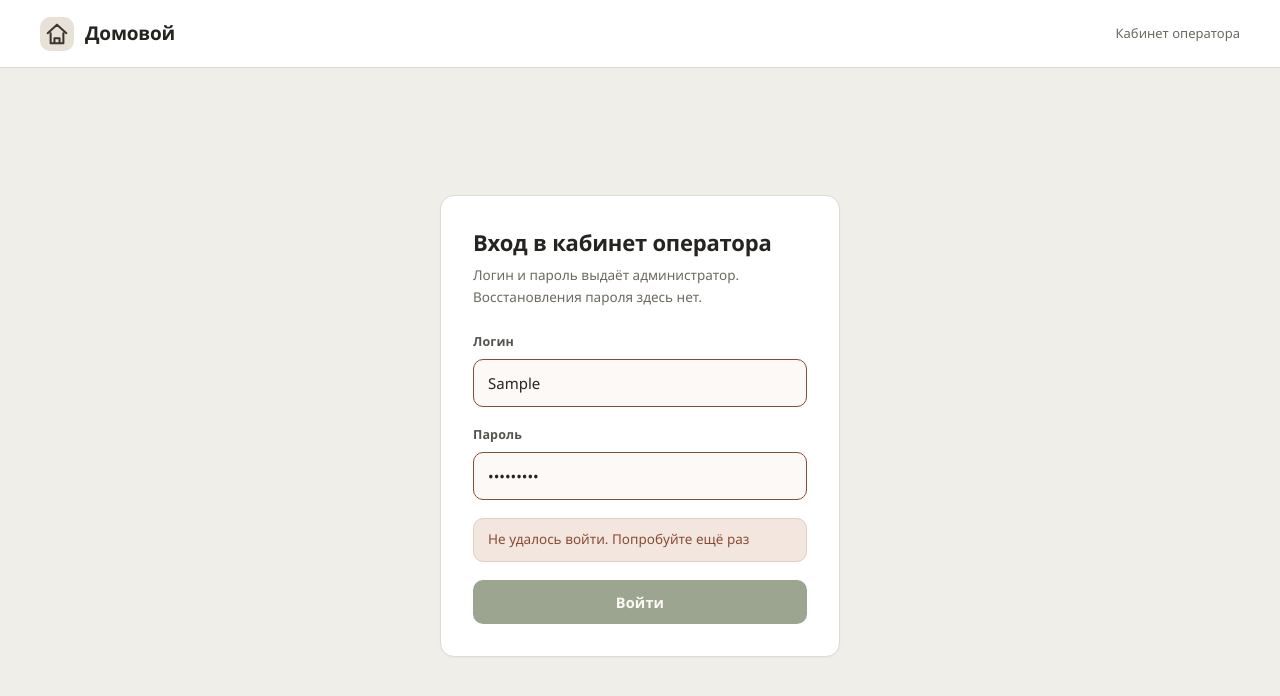
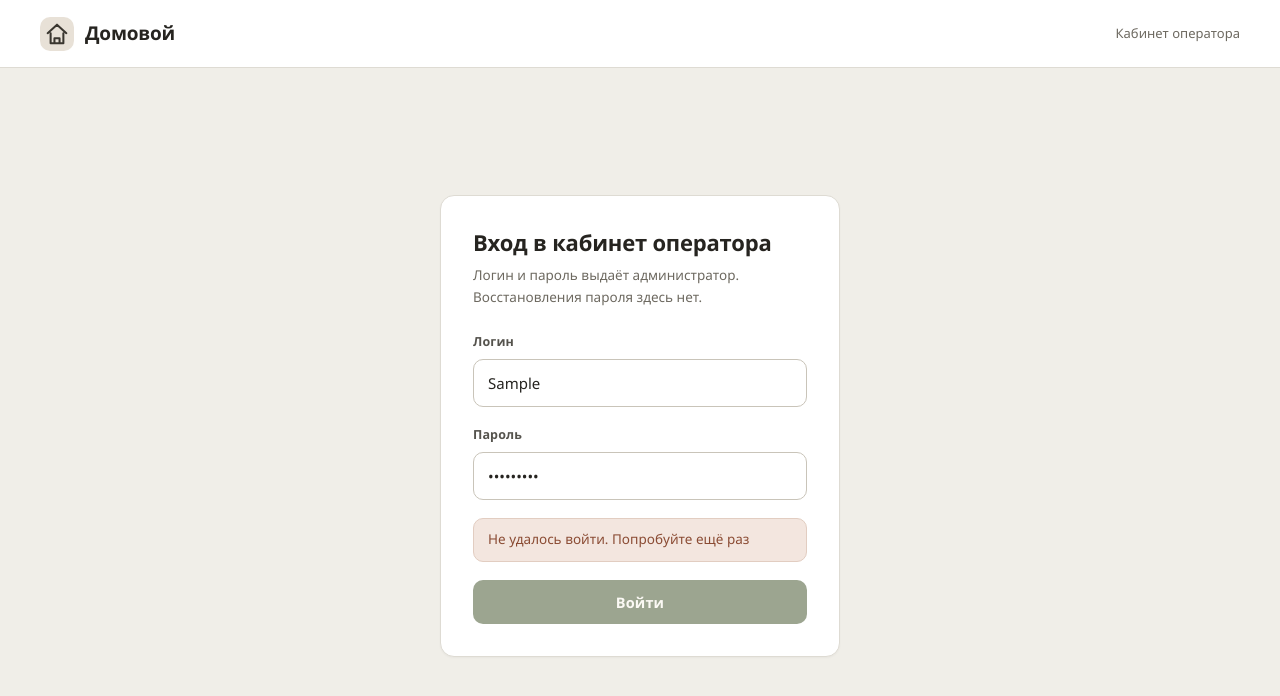
Before and after one commit to gidvantus/factory-dormitory-management, a React (Vite) app in the folder operator/frontend/: page /login in a window 1280 px wide. Both pictures are taken after typing "Sample", "Sample123" into the empty fields and a click on the button "Войти". Shown: the top 696 px of the page. Built offline with nearby package versions, Linux system fonts and the light colour scheme; no server answers.

Commit message:
Доработка #126 по ревью №2: подсветка полей только при отказе по паре (401)

```diff
--- a/operator/frontend/src/pages/Login.tsx
+++ b/operator/frontend/src/pages/Login.tsx
@@ -13,19 +13,31 @@ interface FieldErrors {
   password?: string;
 }
 
+/** Ошибка под формой: текст для оператора и признак «отказ именно по паре». */
+interface LoginError {
+  text: string;
+  /**
+   * Подсвечивать оба поля как неверные. true только у отказа по паре (`401`):
+   * при недоступном сервере введённые значения не виноваты, и красить их
+   * кирпичом — сигнал «ваш логин или пароль неверны» вместо «повторите».
+   */
+  pairRejected: boolean;
+}
+
 /**
- * Текст ошибки входа.
+ * Разбор отказа входа.
  *
  * `401` — это контракт: сервер прислал `detail`, и экран обязан показать его
- * дословно, без переписывания («Неверный логин или пароль»). Всё остальное —
- * сеть, `5xx`, неожиданный `422` — не текст для пользователя, поэтому одна
- * честная фраза вместо кода ответа.
+ * дословно, без переписывания («Неверный логин или пароль»). Такой отказ
+ * относится к паре целиком: сервер намеренно не говорит, что именно неверно.
+ * Всё остальное — сеть, `5xx`, неожиданный `422` — невиновность введённых
+ * данных: текст общий, поля остаются обычными.
  */
-function loginErrorText(error: unknown): string {
+function describeLoginError(error: unknown): LoginError {
   if (error instanceof ApiError && error.status === 401) {
-    return error.message;
+    return { text: error.message, pairRejected: true };
   }
-  return FAILED_TO_LOGIN;
+  return { text: FAILED_TO_LOGIN, pairRejected: false };
 }
 
 /**
@@ -40,12 +52,11 @@ export function Login(): JSX.Element {
   const [username, setUsername] = useState('');
   const [password, setPassword] = useState('');
   const [fieldErrors, setFieldErrors] = useState<FieldErrors>({});
-  const [error, setError] = useState<string | null>(null);
+  const [error, setError] = useState<LoginError | null>(null);
   const [submitting, setSubmitting] = useState(false);
 
-  // Отказ сервера касается пары целиком: логин и пароль подсвечиваются оба,
-  // потому что сервер намеренно не говорит, что именно неверно.
-  const rejectedByServer = error !== null;
+  // Только отказ по паре (401) красит поля: сеть и 5xx оставляют их обычными.
+  const rejectedPair = error?.pairRejected === true;
 
   async function handleSubmit(event: FormEvent<HTMLFormElement>): Promise<void> {
     event.preventDefault();
@@ -64,7 +75,7 @@ export function Login(): JSX.Element {
       await login(username, password);
       navigate('/', { replace: true });
     } catch (caught) {
-      setError(loginErrorText(caught));
+      setError(describeLoginError(caught));
     } finally {
       setSubmitting(false);
     }
@@ -95,7 +106,7 @@ export function Login(): JSX.Element {
                 placeholder="operator"
                 value={username}
                 onChange={(event) => setUsername(event.target.value)}
-                aria-invalid={fieldErrors.username !== undefined || rejectedByServer}
+                aria-invalid={fieldErrors.username !== undefined || rejectedPair}
                 aria-describedby={
                   fieldErrors.username !== undefined ? 'operator-username-error' : undefined
                 }
@@ -120,7 +131,7 @@ export function Login(): JSX.Element {
                 autoComplete="current-password"
                 value={password}
                 onChange={(event) => setPassword(event.target.value)}
-                aria-invalid={fieldErrors.password !== undefined || rejectedByServer}
+                aria-invalid={fieldErrors.password !== undefined || rejectedPair}
                 aria-describedby={
                   fieldErrors.password !== undefined ? 'operator-password-error' : undefined
                 }
@@ -135,7 +146,7 @@ export function Login(): JSX.Element {
 
             {error !== null && (
               <p className="alert alert--error" role="alert" data-testid="operator-login-error">
-                {error}
+                {error.text}
               </p>
             )}
 
```
Also changed, not shown: 1 other file (tests, documents, lock files or other folders).
